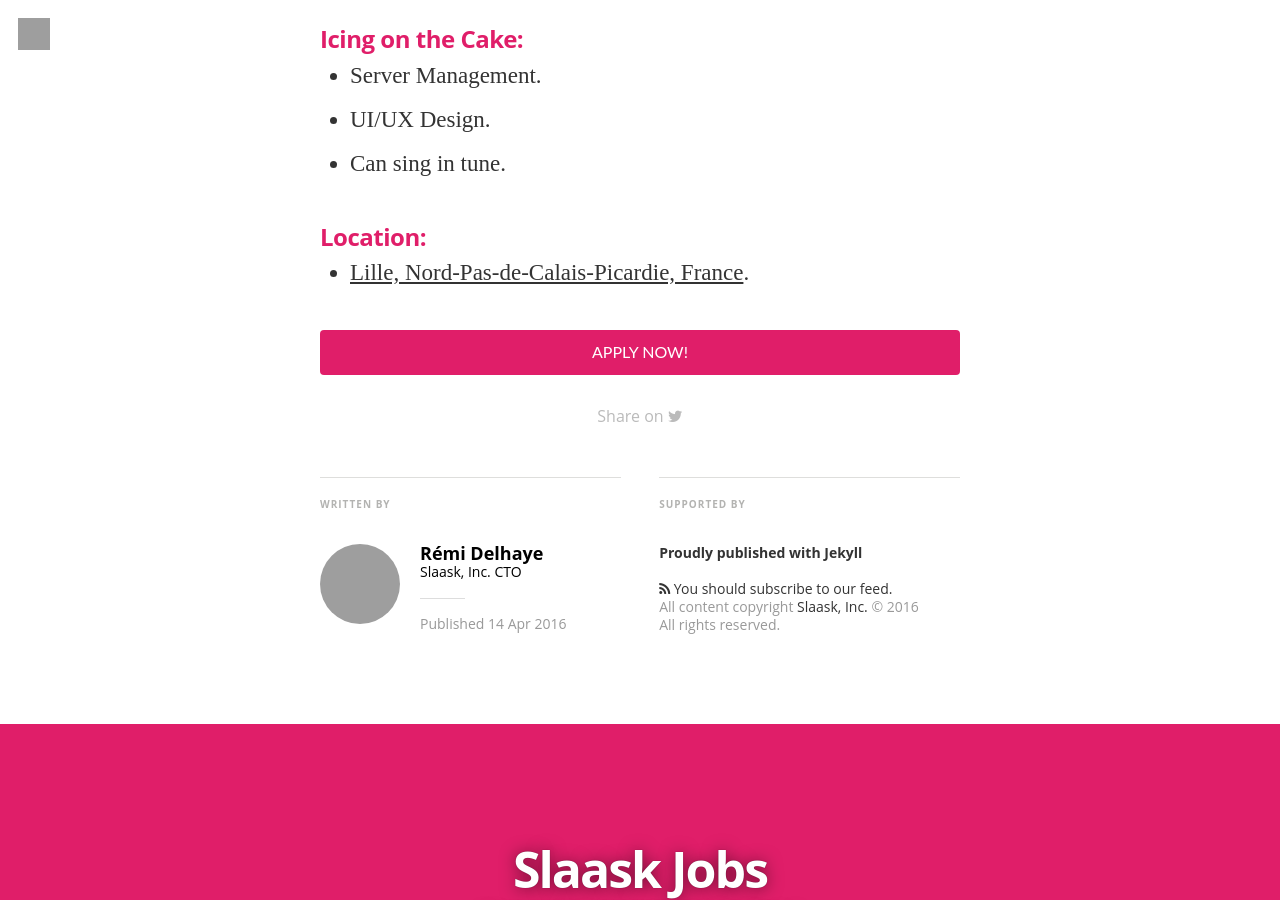
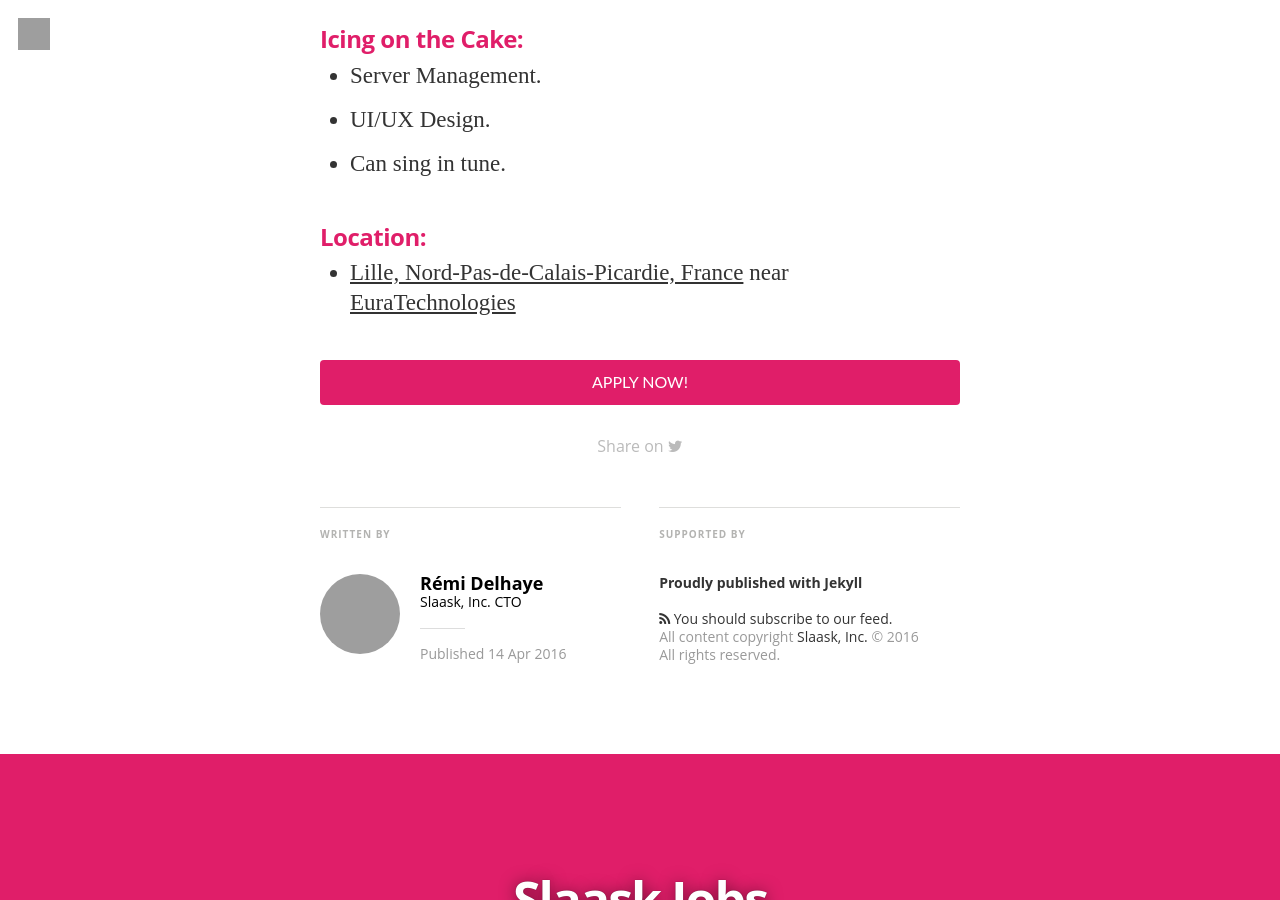
Before and after one commit to slaaskhq/jobs, a Jekyll site: the page built from _posts/2016-04-14-senior-full-stack-web-developer.markdown, in a window 1280 px wide and 900 px high, scrolled down 1940 px. Built offline with Jekyll 4.4.1, drawn with Linux system fonts in a browser that asks for light colours; nearby versions of some CDN libraries; emoji names are drawn with the system emoji font; some web fonts are replaced; grey boxes are pictures that could not be loaded.

Commit message:
Update 2016-04-14-senior-full-stack-web-developer.markdown

```diff
--- a/_posts/2016-04-14-senior-full-stack-web-developer.markdown
+++ b/_posts/2016-04-14-senior-full-stack-web-developer.markdown
@@ -48,4 +48,4 @@ I had to take some creative liberties with the last line for it to make sense an
 
 ### Location:
 
-- [Lille, Nord-Pas-de-Calais-Picardie, France](https://en.wikipedia.org/wiki/Lille).
+- [Lille, Nord-Pas-de-Calais-Picardie, France](https://en.wikipedia.org/wiki/Lille) near [EuraTechnologies](https://paris.numa.co/Actualites/EuraTechnologies-a-huge-place-a-soul-and-a-true-source-of-inspiration-for-Le-Camping)
```
